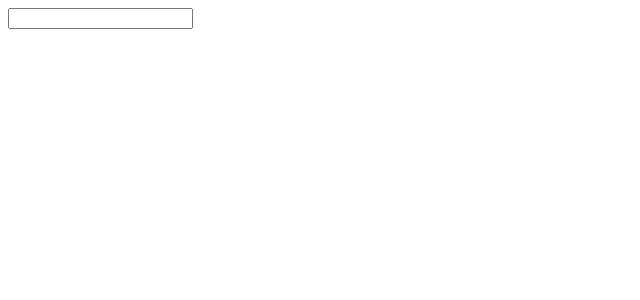
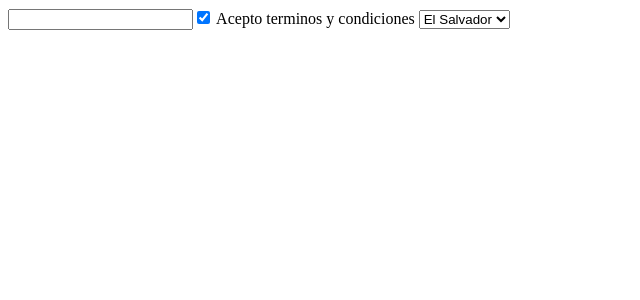
Before and after one commit to willianH4/VueJS-FirstApp, a Vue app: page / in a window 1280 px wide. Shown: the top 300 px of the page, without its empty margins (0-640 px from the left). Built offline with nearby package versions, Linux system fonts and the light colour scheme.

Commit message:
Using v-model with selects and composition API + setup

```diff
--- a/src/components/forms/ModelForm.vue
+++ b/src/components/forms/ModelForm.vue
@@ -1,18 +1,22 @@
 <template>
     <form>
         <input type="text" v-model="inputText">
+        <input type="checkbox" name="check" v-model="agree"> Acepto terminos y condiciones
+        <select v-model="country">
+            <option value="Spain">Spain</option>
+            <option value="Mexico">Mexico</option>
+            <option value="El Salvador">El Salvador</option>
+        </select>
     </form>
     <h3>{{ inputText }}</h3>
 </template>
 
-<script lang="ts">
-    import { defineComponent, ref } from 'vue';
+<script lang="ts" setup>
+    import { ref } from 'vue';
 
-    export default defineComponent({
-        data() {
-            return { inputText: '' }
-        }
-    })
+    let inputText = ref('')
+    let agree = ref(true)
+    let country = ref('El Salvador')
 </script>
 
 <style scoped>
```
